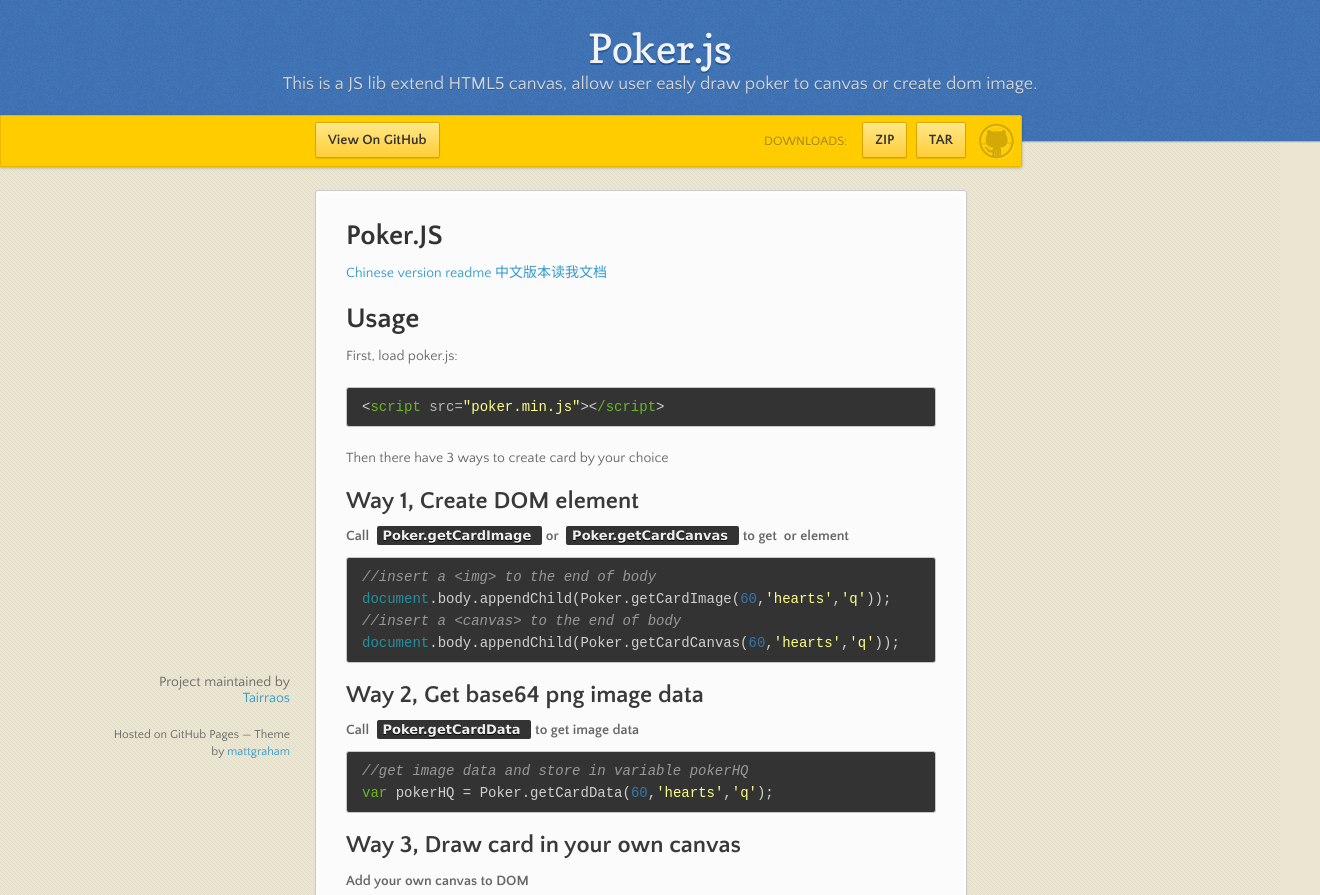
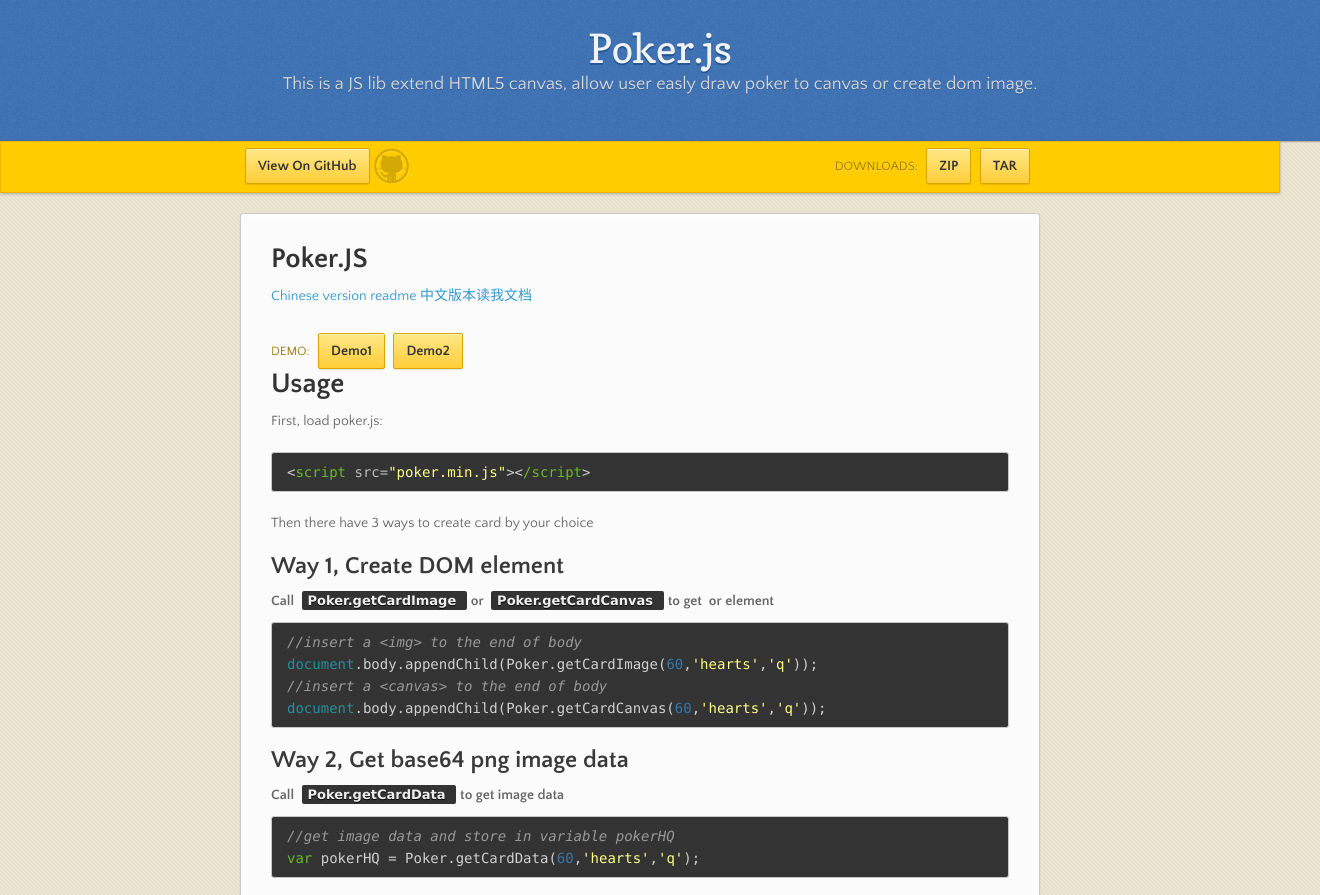
Before and after one commit to Tairraos/Poker.JS, a plain HTML site: page index.html in a window 1280 px wide. Shown: the top 895 px of the page, 1320 px wide, since content can reach past the window. Drawn offline with nearby package versions, Linux system fonts and the light colour scheme.

Commit message:
update page

```diff
--- a/index.html
+++ b/index.html
@@ -6,7 +6,6 @@
 		<title>Poker.js by Tairraos</title>
 		<link rel="stylesheet" href="stylesheets/styles.css">
 		<link rel="stylesheet" href="stylesheets/pygment_trac.css">
-		<script src="https://ajax.googleapis.com/ajax/libs/jquery/1.7.1/jquery.min.js"></script>
 		<script src="javascripts/main.js"></script>
 		<!--[if lt IE 9]>
 		<script src="//html5shiv.googlecode.com/svn/trunk/html5.js"></script>
@@ -24,19 +23,17 @@
 		</header>
 
 		<div id="banner">
-			<span id="logo"></span>
+			<div class="content">
+				<div class="fork">
+					<a href="https://github.com/Tairraos/Poker.JS" class="button">View On GitHub</a>
+					<span id="logo">GIT HUB</span>
+				</div>
+				<div class="downloads">
+					<span>Downloads:</span>
+					<a href="https://github.com/Tairraos/Poker.JS/zipball/master" class="button">ZIP</a>
+					<a href="https://github.com/Tairraos/Poker.JS/tarball/master" class="button">TAR</a>
+				</div>
 
-			<a href="https://github.com/Tairraos/Poker.JS" class="button fork"><strong>View On GitHub</strong></a>
-			<div class="downloads">
-				<span>Downloads:</span>
-				<ul>
-					<li>
-						<a href="https://github.com/Tairraos/Poker.JS/zipball/master" class="button">ZIP</a>
-					</li>
-					<li>
-						<a href="https://github.com/Tairraos/Poker.JS/tarball/master" class="button">TAR</a>
-					</li>
-				</ul>
 			</div>
 		</div>
 
@@ -47,6 +44,11 @@
 				<p>
 					<a href="#chinese-version-readme">Chinese version readme 中文版本读我文档</a>
 				</p>
+				<div class="demo">
+					<span>Demo:</span>
+					<a href="https://github.com/Tairraos/Poker.JS" class="button">Demo1</a>
+					<a href="https://github.com/Tairraos/Poker.JS" class="button">Demo2</a>
+				</div>
 
 				<h1>Usage</h1>
 
@@ -123,8 +125,10 @@
 				<h4>Parameters</h4>
 
 				<div class="highlight">
-					<pre>x, y  - The x, y coordinate of top left corner of card in canvas. Default value is 0, 0.
-size  - Height pixel of card. The ratio of card width and height is fixed to 3:4. Default value is 200.
+					<pre>x, y  - The x, y coordinate of top left corner of card in canvas.
+        Default value is 0, 0.
+size  - Height pixel of card. The ratio of card width and height is fixed to 3:4.
+        Default value is 200.
 suit  - Poker suit. Value is case insensitive and should be one of below:
         ['h', 'hearts', 'd', 'diamonds', 's', 'spades', 'c', 'clubs']
         'h', 'd', 's', 'c' are abbreviation
@@ -158,8 +162,10 @@
 				<h4>Parameters</h4>
 
 				<div class="highlight">
-					<pre>x, y            - The x, y coordinate of top left corner of card in canvas. Default value is 0, 0.
-size            - Height pixel of card. The ratio of card width and height is fixed to 3:4. Default value is 200.
+					<pre>x, y            - The x, y coordinate of top left corner of card in canvas.
+                  Default value is 0, 0.
+size            - Height pixel of card. The ratio of card width and height is fixed to 3:4.
+                  Default value is 200.
 foregroundColor - Foreground color. Default value is '#BB5555'.
 backgroundColor - Background color. Default value is '#AA2222'.
 </pre>
--- a/stylesheets/styles.css
+++ b/stylesheets/styles.css
@@ -60,13 +60,6 @@
 	display: inline-block;
 	*display: inline;
 	*zoom: 1;
-}
-
-/*
- * Prevents modern browsers from displaying 'audio' without controls
- */
-audio:not([controls]) {
-	display: none;
 }
 
 /*
@@ -209,7 +202,7 @@
  * en.wikipedia.org/wiki/User:Davidgothberg/Test59
  */
 pre, code, kbd, samp {
-	font-family: monospace, serif;
+	font-family: consolas, monospace, serif;
 	_font-family: 'courier new', monospace;
 	font-size: 1em;
 }
@@ -294,13 +287,6 @@
 	/* 1 */
 	-ms-interpolation-mode: bicubic;
 	/* 2 */
-}
-
-/*
- * Corrects overflow displayed oddly in IE9
- */
-svg:not(:root) {
-	overflow: hidden;
 }
 
 /* =============================================================================
@@ -524,9 +510,8 @@
 }
 
 .wrapper {
-	width: 650px;
+	width: 800px;
 	margin: 0 auto;
-	position: relative;
 }
 
 section img {
@@ -569,6 +554,7 @@
 	overflow: auto;
 	overflow-y: hidden;
 }
+
 pre code {
 	margin: 0px;
 	padding: 0px;
@@ -612,10 +598,6 @@
 header {
 	padding: 25px 20px 40px 20px;
 	margin: 0;
-	position: fixed;
-	top: 0;
-	left: 0;
-	right: 0;
 	width: 100%;
 	text-align: center;
 	background: url(../images/background.png) #4276b6;
@@ -623,10 +605,10 @@
 	-webkit-box-shadow: 1px 0px 2px rgba(0, 0, 0, 0.75);
 	-o-box-shadow: 1px 0px 2px rgba(0, 0, 0, 0.75);
 	box-shadow: 1px 0px 2px rgba(0, 0, 0, 0.75);
-	z-index: 99;
 	-webkit-font-smoothing: antialiased;
 	min-height: 76px;
 }
+
 header h1 {
 	font: 40px/48px "Copse", "Helvetica Neue", Helvetica, Arial, sans-serif;
 	color: #f3f3f3;
@@ -646,28 +628,16 @@
 }
 
 #banner {
-	z-index: 100;
-	left: 0;
-	right: 50%;
 	height: 50px;
-	margin-right: -382px;
-	position: fixed;
-	top: 115px;
 	background: #ffcc00;
 	border: 1px solid #f0b500;
 	-moz-box-shadow: 0px 1px 3px rgba(0, 0, 0, 0.25);
 	-webkit-box-shadow: 0px 1px 3px rgba(0, 0, 0, 0.25);
 	-o-box-shadow: 0px 1px 3px rgba(0, 0, 0, 0.25);
 	box-shadow: 0px 1px 3px rgba(0, 0, 0, 0.25);
-	-moz-border-radius: 0px 2px 2px 0px;
-	-webkit-border-radius: 0px 2px 2px 0px;
-	-o-border-radius: 0px 2px 2px 0px;
-	-ms-border-radius: 0px 2px 2px 0px;
-	-khtml-border-radius: 0px 2px 2px 0px;
-	border-radius: 0px 2px 2px 0px;
-	padding-right: 10px;
 }
-#banner .button {
+
+.button {
 	border: 1px solid #dba500;
 	background: -webkit-gradient(linear, 50% 0%, 50% 100%, color-stop(0%, #ffe788), color-stop(100%, #ffce38));
 	background: -webkit-linear-gradient(#ffe788, #ffce38);
@@ -696,7 +666,7 @@
 	display: inline-block;
 	text-align: center;
 }
-#banner .button:hover {
+.button:hover {
 	background: -webkit-gradient(linear, 50% 0%, 50% 100%, color-stop(0%, #ffe788), color-stop(100%, #ffe788));
 	background: -webkit-linear-gradient(#ffe788, #ffe788);
 	background: -moz-linear-gradient(#ffe788, #ffe788);
@@ -705,57 +675,42 @@
 	background: linear-gradient(#ffe788, #ffe788);
 	background-color: #ffeca0;
 }
+#banner .content {
+	margin: auto;
+	width: 800px;
+}
+
 #banner .fork {
-	position: fixed;
-	left: 50%;
-	margin-left: -325px;
-	padding: 10px 12px;
-	margin-top: 6px;
-	line-height: 14px;
-	font-size: 14px;
-	background-color: #FFE788;
+	display: inline-block;
+}
+#banner .demo {
+	display: inline-block;
+	margin: 0 20px 0 180px;
 }
 #banner .downloads {
-	float: right;
-	margin: 0 45px 0 0;
+	display: inline-block;
+    float: right;
+    margin: 0 10px;
 }
-#banner .downloads span {
-	float: left;
-	line-height: 52px;
+#banner .downloads span, .demo span {
 	font-size: 90%;
 	color: #9d7f0d;
 	text-transform: uppercase;
 	text-shadow: rgba(255, 255, 255, 0.2) 0 1px 0;
 }
-#banner ul {
-	list-style: none;
-	height: 40px;
-	padding: 0;
-	float: left;
-	margin-left: 10px;
-}
-#banner ul li {
-	display: inline;
-}
-#banner ul li a.button {
-	background-color: #FFE788;
-}
+
 #banner #logo {
-	position: absolute;
 	height: 36px;
 	width: 36px;
-	right: 7px;
-	top: 7px;
-	display: block;
+	display: inline-block;
 	background: url(../images/octocat-logo.png);
+	text-indent: -9999px;
+	line-height: 36px;
 }
 
 section {
-	width: 590px;
 	padding: 30px 30px 50px 30px;
 	margin: 20px 0;
-	margin-top: 190px;
-	position: relative;
 	background: #fbfbfb;
 	-moz-border-radius: 3px;
 	-webkit-border-radius: 3px;
@@ -776,10 +731,5 @@
 
 footer {
 	width: 180px;
-	position: fixed;
-	left: 50%;
-	margin-left: -530px;
-	bottom: 20px;
-	text-align: right;
 	line-height: 16px;
 }
```
